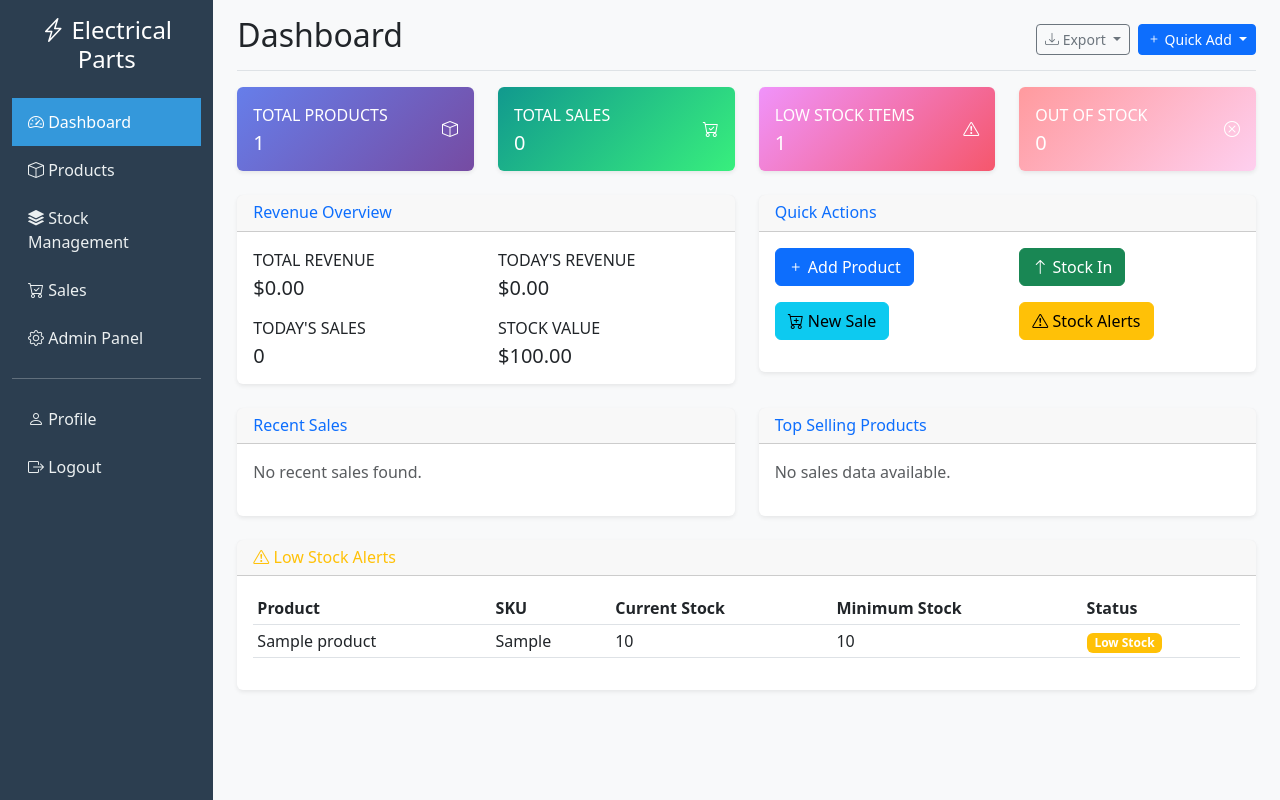
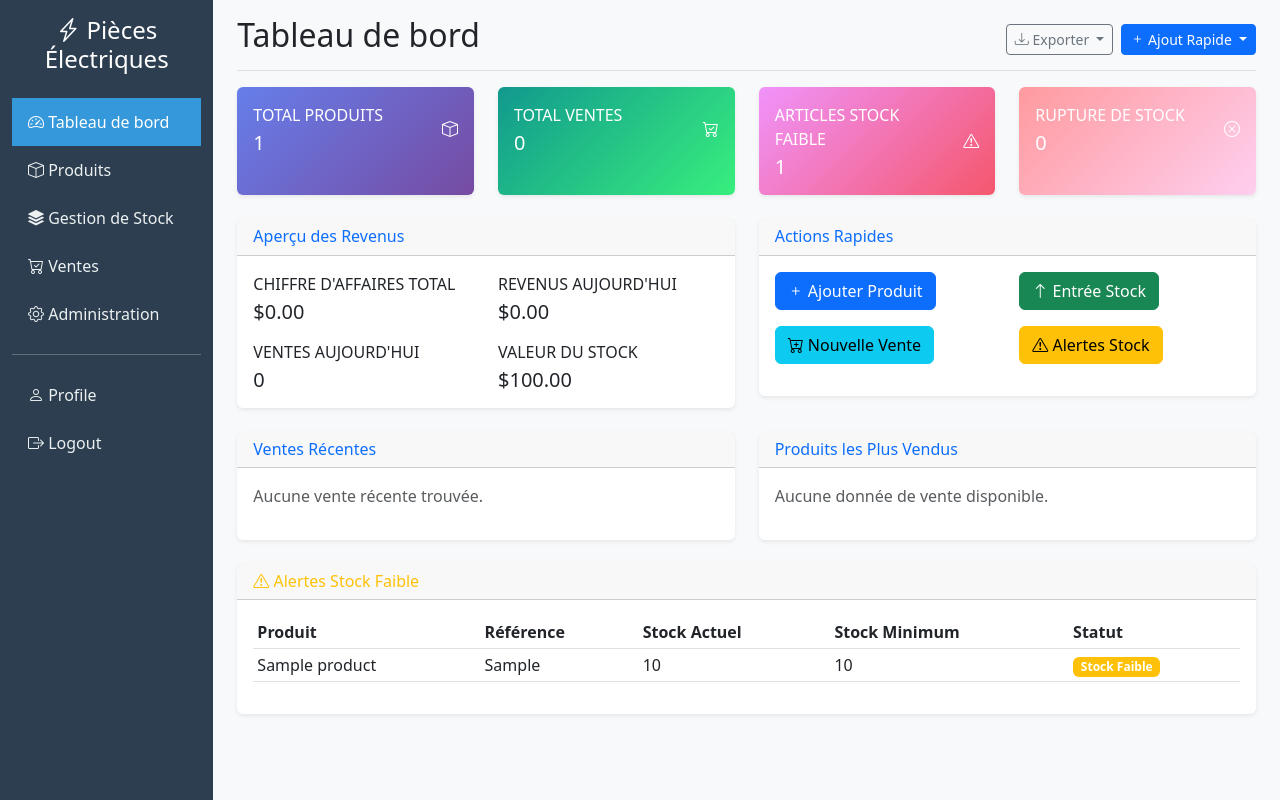
Before and after one commit to oussema-bk/stock-management, a Django app: page /dashboard/ in a window 1280 px wide. Run offline with Django 4.2, Linux system fonts and the light colour scheme; a user stored in the database is signed in; tables that the repository leaves empty hold one stand-in row (values such as "Sample post").

Commit message:
Translate entire application to French
- Updated all model verbose names and field labels to French
- Translated all template text and UI elements to French
- Updated form labels and placeholders to French
- Translated navigation menu, buttons, and status messages
- Updated dashboard statistics and table headers
- Translated export functionality and quick actions
- Made interface more user-friendly with proper French terminology

Key translations:
- Dashboard → Tableau de bord
- Products → Produits
- Stock Management → Gestion de Stock
- Sales → Ventes
- Export → Exporter
- Quick Add → Ajout Rapide
- All form fields and status messages translated
- Pagination and search functionality in French

The application now provides a fully French user experience!

```diff
--- a/templates/base.html
+++ b/templates/base.html
@@ -3,7 +3,7 @@
 <head>
     <meta charset="UTF-8">
     <meta name="viewport" content="width=device-width, initial-scale=1.0">
-    <title>{% block title %}Electrical Parts Agency - Stock Management{% endblock %}</title>
+    <title>{% block title %}Agence de Pièces Électriques - Gestion de Stock{% endblock %}</title>
 
     <!-- Bootstrap 5 CSS -->
     <link href="https://cdn.jsdelivr.net/npm/bootstrap@5.3.0/dist/css/bootstrap.min.css" rel="stylesheet">
@@ -66,7 +66,7 @@
                     <div class="text-center mb-4">
                         <h4 class="text-white">
                             <i class="bi bi-lightning-charge"></i>
-                            Electrical Parts
+                            Pièces Électriques
                         </h4>
                     </div>
 
@@ -75,34 +75,34 @@
                             <a class="nav-link {% if request.resolver_match.url_name == 'dashboard' %}active{% endif %}"
                                href="{% url 'dashboard_app:dashboard' %}">
                                 <i class="bi bi-speedometer2"></i>
-                                Dashboard
+                                Tableau de bord
                             </a>
                         </li>
                         <li class="nav-item">
                             <a class="nav-link {% if 'products' in request.resolver_match.namespace %}active{% endif %}"
                                href="{% url 'products_app:product_list' %}">
                                 <i class="bi bi-box"></i>
-                                Products
+                                Produits
                             </a>
                         </li>
                         <li class="nav-item">
                             <a class="nav-link {% if 'stock' in request.resolver_match.namespace %}active{% endif %}"
                                href="{% url 'stock_app:dashboard' %}">
                                 <i class="bi bi-stack"></i>
-                                Stock Management
+                                Gestion de Stock
                             </a>
                         </li>
                         <li class="nav-item">
                             <a class="nav-link {% if 'sales' in request.resolver_match.namespace %}active{% endif %}"
                                href="{% url 'sales_app:dashboard' %}">
                                 <i class="bi bi-cart-check"></i>
-                                Sales
+                                Ventes
                             </a>
                         </li>
                         <li class="nav-item">
                             <a class="nav-link" href="{% url 'admin:index' %}" target="_blank">
                                 <i class="bi bi-gear"></i>
-                                Admin Panel
+                                Administration
                             </a>
                         </li>
                     </ul>
@@ -130,29 +130,29 @@
             <main class="col-md-9 ms-sm-auto col-lg-10 px-md-4 main-content">
                 <!-- Top bar -->
                 <div class="d-flex justify-content-between flex-wrap flex-md-nowrap align-items-center pt-3 pb-2 mb-3 border-bottom">
-                    <h1 class="h2">{% block page_title %}Dashboard{% endblock %}</h1>
+                    <h1 class="h2">{% block page_title %}Tableau de bord{% endblock %}</h1>
                     <div class="btn-toolbar mb-2 mb-md-0">
                         <div class="btn-group me-2">
                             <div class="dropdown">
                                 <button class="btn btn-sm btn-outline-secondary dropdown-toggle" type="button" data-bs-toggle="dropdown">
                                     <i class="bi bi-download"></i>
-                                    Export
+                                    Exporter
                                 </button>
                                 <ul class="dropdown-menu">
                                     <li><a class="dropdown-item" href="{% url 'products_app:export_products' %}">
-                                        <i class="bi bi-box"></i> Products
+                                        <i class="bi bi-box"></i> Produits
                                     </a></li>
                                     <li><a class="dropdown-item" href="{% url 'stock_app:export_stock' %}">
-                                        <i class="bi bi-stack"></i> Stock Levels
+                                        <i class="bi bi-stack"></i> Niveaux de Stock
                                     </a></li>
                                     <li><a class="dropdown-item" href="{% url 'stock_app:export_movements' %}">
-                                        <i class="bi bi-arrow-left-right"></i> Stock Movements
+                                        <i class="bi bi-arrow-left-right"></i> Mouvements de Stock
                                     </a></li>
                                     <li><a class="dropdown-item" href="{% url 'sales_app:export_sales' %}">
-                                        <i class="bi bi-cart-check"></i> Sales
+                                        <i class="bi bi-cart-check"></i> Ventes
                                     </a></li>
                                     <li><a class="dropdown-item" href="{% url 'sales_app:export_customers' %}">
-                                        <i class="bi bi-people"></i> Customers
+                                        <i class="bi bi-people"></i> Clients
                                     </a></li>
                                 </ul>
                             </div>
@@ -161,20 +161,20 @@
                             <div class="dropdown">
                                 <button class="btn btn-sm btn-primary dropdown-toggle" type="button" data-bs-toggle="dropdown">
                                     <i class="bi bi-plus"></i>
-                                    Quick Add
+                                    Ajout Rapide
                                 </button>
                                 <ul class="dropdown-menu">
                                     <li><a class="dropdown-item" href="{% url 'products_app:product_create' %}">
-                                        <i class="bi bi-box"></i> Product
+                                        <i class="bi bi-box"></i> Produit
                                     </a></li>
                                     <li><a class="dropdown-item" href="{% url 'stock_app:add_movement' %}">
-                                        <i class="bi bi-arrow-up"></i> Stock Movement
+                                        <i class="bi bi-arrow-up"></i> Mouvement de Stock
                                     </a></li>
                                     <li><a class="dropdown-item" href="{% url 'sales_app:create_sale' %}">
-                                        <i class="bi bi-cart-plus"></i> Sale
+                                        <i class="bi bi-cart-plus"></i> Vente
                                     </a></li>
                                     <li><a class="dropdown-item" href="{% url 'sales_app:customer_create' %}">
-                                        <i class="bi bi-person-plus"></i> Customer
+                                        <i class="bi bi-person-plus"></i> Client
                                     </a></li>
                                 </ul>
                             </div>
--- a/templates/dashboard_app/dashboard.html
+++ b/templates/dashboard_app/dashboard.html
@@ -1,6 +1,6 @@
 {% extends 'base.html' %}
 
-{% block page_title %}Dashboard{% endblock %}
+{% block page_title %}Tableau de bord{% endblock %}
 
 {% block content %}
 <div class="row">
@@ -10,7 +10,7 @@
             <div class="card-body">
                 <div class="row no-gutters align-items-center">
                     <div class="col mr-2">
-                        <div class="text-xs font-weight-bold text-uppercase mb-1">Total Products</div>
+                        <div class="text-xs font-weight-bold text-uppercase mb-1">Total Produits</div>
                         <div class="h5 mb-0 font-weight-bold">{{ total_products }}</div>
                     </div>
                     <div class="col-auto">
@@ -26,7 +26,7 @@
             <div class="card-body">
                 <div class="row no-gutters align-items-center">
                     <div class="col mr-2">
-                        <div class="text-xs font-weight-bold text-uppercase mb-1">Total Sales</div>
+                        <div class="text-xs font-weight-bold text-uppercase mb-1">Total Ventes</div>
                         <div class="h5 mb-0 font-weight-bold">{{ total_sales }}</div>
                     </div>
                     <div class="col-auto">
@@ -42,7 +42,7 @@
             <div class="card-body">
                 <div class="row no-gutters align-items-center">
                     <div class="col mr-2">
-                        <div class="text-xs font-weight-bold text-uppercase mb-1">Low Stock Items</div>
+                        <div class="text-xs font-weight-bold text-uppercase mb-1">Articles Stock Faible</div>
                         <div class="h5 mb-0 font-weight-bold">{{ low_stock_count }}</div>
                     </div>
                     <div class="col-auto">
@@ -58,7 +58,7 @@
             <div class="card-body">
                 <div class="row no-gutters align-items-center">
                     <div class="col mr-2">
-                        <div class="text-xs font-weight-bold text-uppercase mb-1">Out of Stock</div>
+                        <div class="text-xs font-weight-bold text-uppercase mb-1">Rupture de Stock</div>
                         <div class="h5 mb-0 font-weight-bold">{{ out_of_stock_count }}</div>
                     </div>
                     <div class="col-auto">
@@ -75,26 +75,26 @@
     <div class="col-xl-6 col-lg-7">
         <div class="card mb-4">
             <div class="card-header">
-                <h6 class="m-0 font-weight-bold text-primary">Revenue Overview</h6>
+                <h6 class="m-0 font-weight-bold text-primary">Aperçu des Revenus</h6>
             </div>
             <div class="card-body">
                 <div class="row">
                     <div class="col-sm-6">
-                        <div class="text-xs font-weight-bold text-uppercase mb-1">Total Revenue</div>
+                        <div class="text-xs font-weight-bold text-uppercase mb-1">Chiffre d'Affaires Total</div>
                         <div class="h5 mb-0 font-weight-bold text-gray-800">${{ total_revenue|floatformat:2 }}</div>
                     </div>
                     <div class="col-sm-6">
-                        <div class="text-xs font-weight-bold text-uppercase mb-1">Today's Revenue</div>
+                        <div class="text-xs font-weight-bold text-uppercase mb-1">Revenus Aujourd'hui</div>
                         <div class="h5 mb-0 font-weight-bold text-gray-800">${{ today_revenue|floatformat:2 }}</div>
                     </div>
                 </div>
                 <div class="row mt-3">
                     <div class="col-sm-6">
-                        <div class="text-xs font-weight-bold text-uppercase mb-1">Today's Sales</div>
+                        <div class="text-xs font-weight-bold text-uppercase mb-1">Ventes Aujourd'hui</div>
                         <div class="h5 mb-0 font-weight-bold text-gray-800">{{ today_sales }}</div>
                     </div>
                     <div class="col-sm-6">
-                        <div class="text-xs font-weight-bold text-uppercase mb-1">Stock Value</div>
+                        <div class="text-xs font-weight-bold text-uppercase mb-1">Valeur du Stock</div>
                         <div class="h5 mb-0 font-weight-bold text-gray-800">${{ total_stock_value|floatformat:2 }}</div>
                     </div>
                 </div>
@@ -106,28 +106,28 @@
     <div class="col-xl-6 col-lg-5">
         <div class="card mb-4">
             <div class="card-header">
-                <h6 class="m-0 font-weight-bold text-primary">Quick Actions</h6>
+                <h6 class="m-0 font-weight-bold text-primary">Actions Rapides</h6>
             </div>
             <div class="card-body">
                 <div class="row">
                     <div class="col-sm-6 mb-3">
                         <a href="{% url 'products_app:product_create' %}" class="btn btn-primary btn-block">
-                            <i class="bi bi-plus"></i> Add Product
+                            <i class="bi bi-plus"></i> Ajouter Produit
                         </a>
                     </div>
                     <div class="col-sm-6 mb-3">
                         <a href="{% url 'stock_app:add_movement' %}" class="btn btn-success btn-block">
-                            <i class="bi bi-arrow-up"></i> Stock In
+                            <i class="bi bi-arrow-up"></i> Entrée Stock
                         </a>
                     </div>
                     <div class="col-sm-6 mb-3">
                         <a href="{% url 'sales_app:create_sale' %}" class="btn btn-info btn-block">
-                            <i class="bi bi-cart-plus"></i> New Sale
+                            <i class="bi bi-cart-plus"></i> Nouvelle Vente
                         </a>
                     </div>
                     <div class="col-sm-6 mb-3">
                         <a href="{% url 'stock_app:alerts' %}" class="btn btn-warning btn-block">
-                            <i class="bi bi-exclamation-triangle"></i> Stock Alerts
+                            <i class="bi bi-exclamation-triangle"></i> Alertes Stock
                         </a>
                     </div>
                 </div>
@@ -141,7 +141,7 @@
     <div class="col-lg-6">
         <div class="card mb-4">
             <div class="card-header">
-                <h6 class="m-0 font-weight-bold text-primary">Recent Sales</h6>
+                <h6 class="m-0 font-weight-bold text-primary">Ventes Récentes</h6>
             </div>
             <div class="card-body">
                 {% if recent_sales %}
@@ -149,9 +149,9 @@
                         <table class="table table-sm">
                             <thead>
                                 <tr>
-                                    <th>Sale #</th>
-                                    <th>Customer</th>
-                                    <th>Amount</th>
+                                    <th>Vente #</th>
+                                    <th>Client</th>
+                                    <th>Montant</th>
                                     <th>Date</th>
                                 </tr>
                             </thead>
@@ -168,7 +168,7 @@
                         </table>
                     </div>
                 {% else %}
-                    <p class="text-muted">No recent sales found.</p>
+                    <p class="text-muted">Aucune vente récente trouvée.</p>
                 {% endif %}
             </div>
         </div>
@@ -178,7 +178,7 @@
     <div class="col-lg-6">
         <div class="card mb-4">
             <div class="card-header">
-                <h6 class="m-0 font-weight-bold text-primary">Top Selling Products</h6>
+                <h6 class="m-0 font-weight-bold text-primary">Produits les Plus Vendus</h6>
             </div>
             <div class="card-body">
                 {% if top_products %}
@@ -186,9 +186,9 @@
                         <table class="table table-sm">
                             <thead>
                                 <tr>
-                                    <th>Product</th>
-                                    <th>Sold</th>
-                                    <th>Revenue</th>
+                                    <th>Produit</th>
+                                    <th>Vendu</th>
+                                    <th>Revenus</th>
                                 </tr>
                             </thead>
                             <tbody>
@@ -203,7 +203,7 @@
                         </table>
                     </div>
                 {% else %}
-                    <p class="text-muted">No sales data available.</p>
+                    <p class="text-muted">Aucune donnée de vente disponible.</p>
                 {% endif %}
             </div>
         </div>
@@ -216,7 +216,7 @@
         <div class="card mb-4">
             <div class="card-header">
                 <h6 class="m-0 font-weight-bold text-warning">
-                    <i class="bi bi-exclamation-triangle"></i> Low Stock Alerts
+                    <i class="bi bi-exclamation-triangle"></i> Alertes Stock Faible
                 </h6>
             </div>
             <div class="card-body">
@@ -225,11 +225,11 @@
                         <table class="table table-sm">
                             <thead>
                                 <tr>
-                                    <th>Product</th>
-                                    <th>SKU</th>
-                                    <th>Current Stock</th>
-                                    <th>Minimum Stock</th>
-                                    <th>Status</th>
+                                    <th>Produit</th>
+                                    <th>Référence</th>
+                                    <th>Stock Actuel</th>
+                                    <th>Stock Minimum</th>
+                                    <th>Statut</th>
                                 </tr>
                             </thead>
                             <tbody>
@@ -241,9 +241,9 @@
                                     <td>{{ item.minimum_stock }}</td>
                                     <td>
                                         {% if item.is_out_of_stock %}
-                                            <span class="badge bg-danger">Out of Stock</span>
+                                            <span class="badge bg-danger">Rupture de Stock</span>
                                         {% else %}
-                                            <span class="badge bg-warning">Low Stock</span>
+                                            <span class="badge bg-warning">Stock Faible</span>
                                         {% endif %}
                                     </td>
                                 </tr>
@@ -252,7 +252,7 @@
                         </table>
                     </div>
                 {% else %}
-                    <p class="text-success">All products are well stocked!</p>
+                    <p class="text-success">Tous les produits sont bien approvisionnés !</p>
                 {% endif %}
             </div>
         </div>
```
Also changed, not shown: products_app/forms.py (+14 -0 lines), products_app/models.py (+18 -15 lines), sales_app/forms.py (+16 -0 lines), sales_app/models.py (+26 -20 lines), stock_app/forms.py (+11 -0 lines), stock_app/models.py (+24 -20 lines), templates/products_app/product_list.html (+25 -25 lines), templates/sales_app/sales_list.html (+5 -5 lines), templates/stock_app/stock_list.html (+4 -4 lines).
